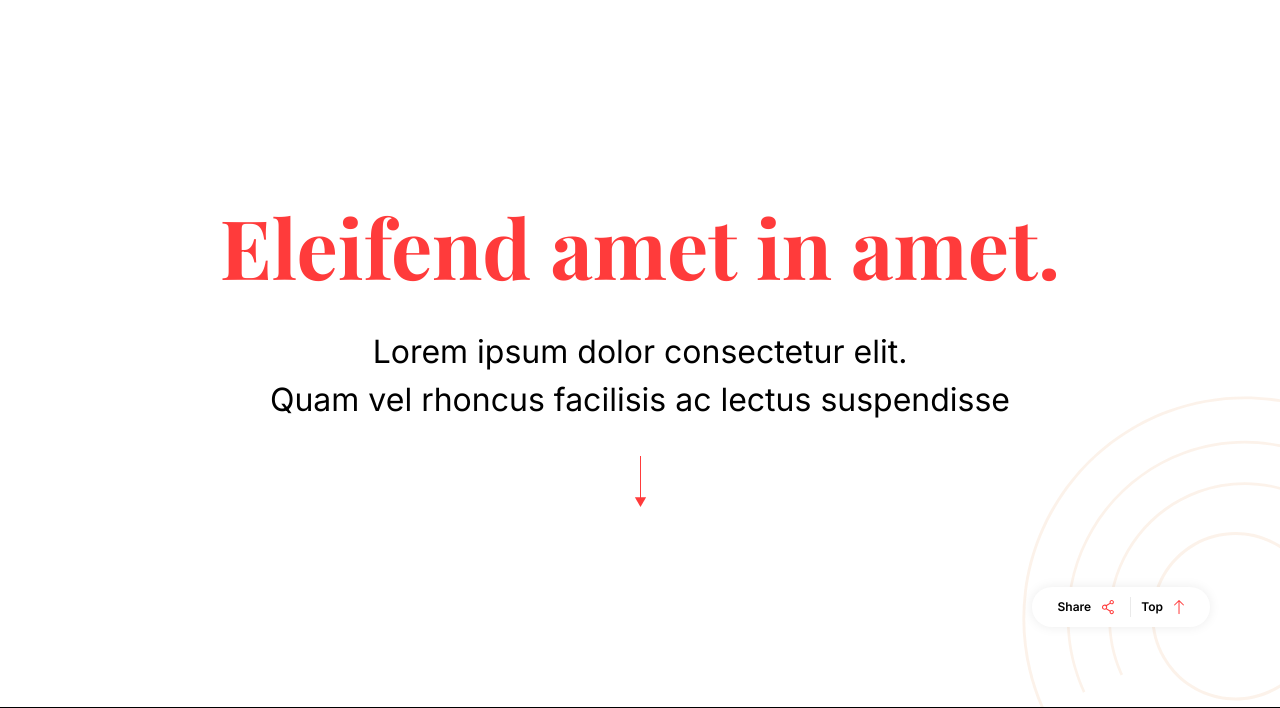
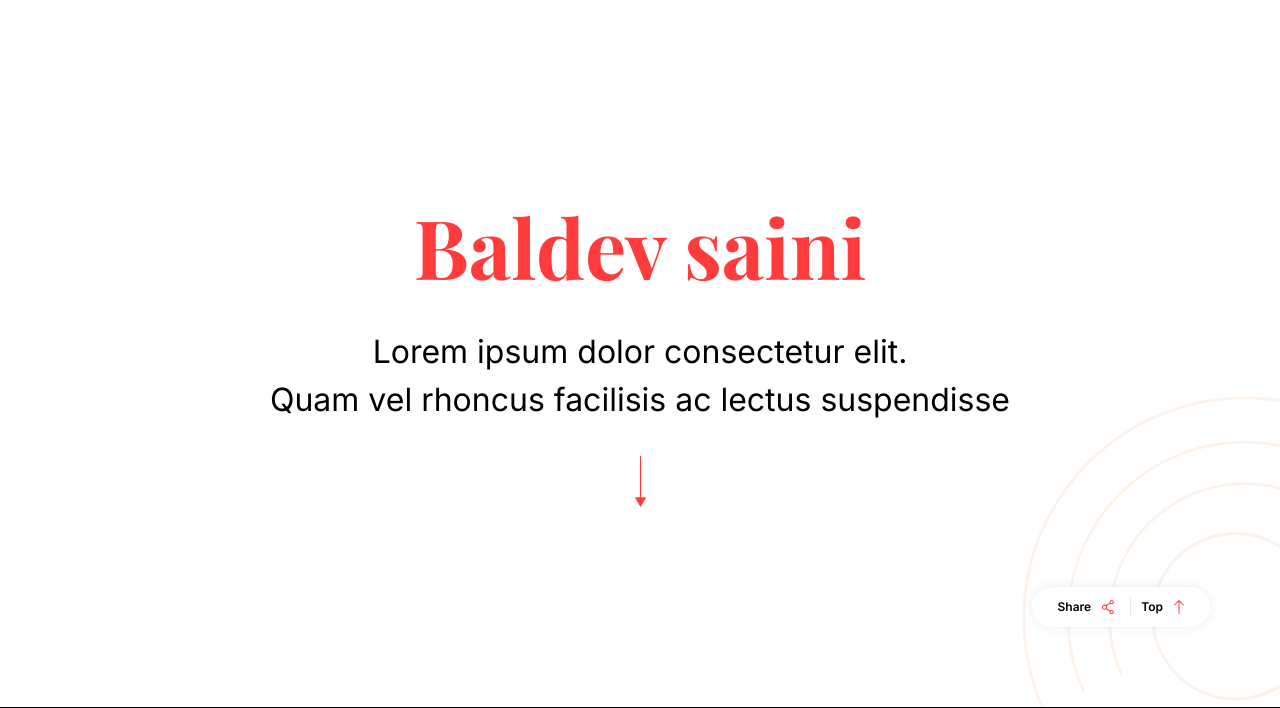
Before and after one commit to VijayKumawat1/QuamSuspendisse, a plain HTML site: page index.html in a window 1280 px wide. Shown: the part 93-801 px from the top of the page. Drawn offline with nearby package versions, Linux system fonts and the light colour scheme.

Commit message:
change text to baldev

```diff
--- a/index.html
+++ b/index.html
@@ -31,7 +31,7 @@
     <section class="banner-section">
         <div class="container">
             <div class="banner-content">
-                <h1 class="common-title">Eleifend amet in amet.</h1>
+                <h1 class="common-title">Baldev saini</h1>
                 <p class="common-subHeading">Lorem ipsum dolor consectetur elit. <br> Quam vel rhoncus facilisis ac lectus suspendisse</p>
                 <div class="indicate-down"><img src="./images/arrow-down.svg" alt="icon"></div>
             </div>
```
Also changed, not shown: 2 other files.
